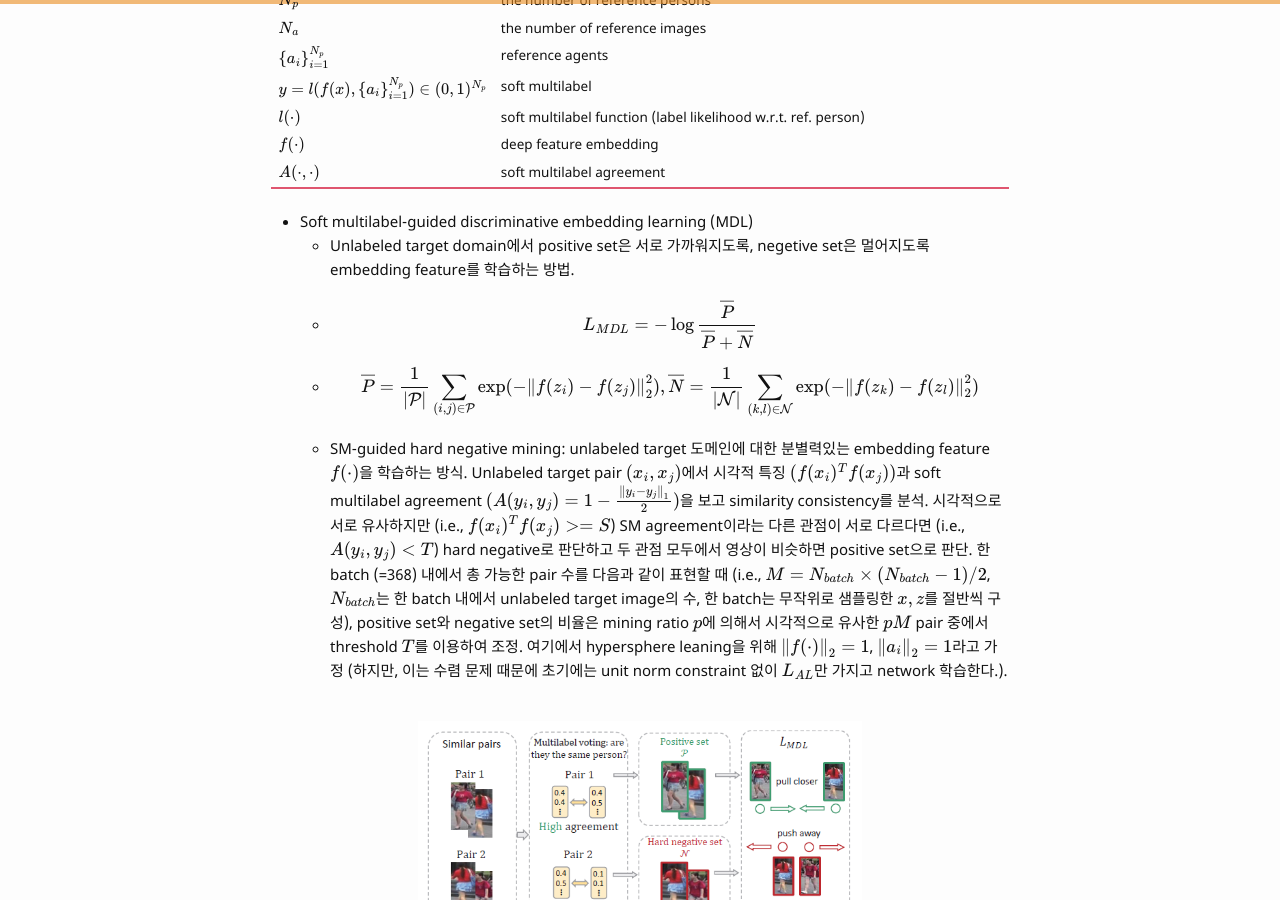
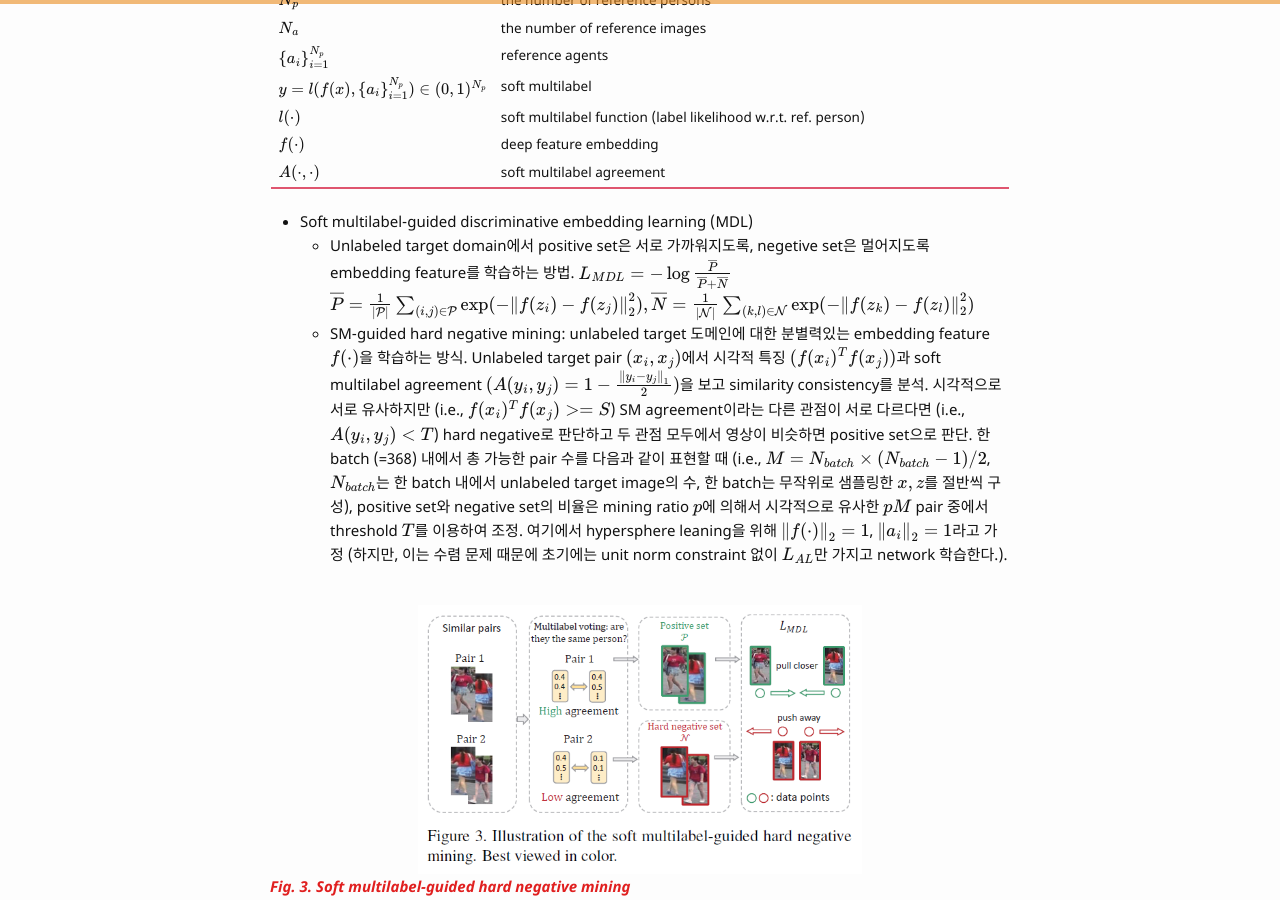
Before and after one commit to bismex/bismex.github.io, a Jekyll site: the page built from _posts/2019-07-03-MAR.md, in a window 1280 px wide and 900 px high, scrolled down 2439 px. Built offline with Jekyll 4.4.1, drawn with Linux system fonts in a browser that asks for light colours; formulas are drawn with MathJax 3; grey boxes are pictures that could not be loaded.

Commit message:
Update 2019-07-03-MAR.md

```diff
--- a/_posts/2019-07-03-MAR.md
+++ b/_posts/2019-07-03-MAR.md
@@ -80,8 +80,8 @@ tags: CV re-id unsupervised
 
 - Soft multilabel-guided discriminative embedding learning (MDL)
   - Unlabeled target domain에서 positive set은 서로 가까워지도록, negetive set은 멀어지도록 embedding feature를 학습하는 방법.
-  - $$L_{MDL} = -\log \frac{\overline{P}}{\overline{P} + \overline{N}}$$
-  - $$\overline{P} = \frac{1}{|\mathcal{P}|} \sum_{(i, j) \in \mathcal{P}} \exp (-\left \| f(z_i) - f(z_j) \right \|^2_2), \overline{N} = \frac{1}{|\mathcal{N}|} \sum_{(k, l) \in \mathcal{N}} \exp (-\left \| f(z_k) - f(z_l) \right \|^2_2)$$
+    $$L_{MDL} = -\log \frac{\overline{P}}{\overline{P} + \overline{N}}$$
+    $$\overline{P} = \frac{1}{|\mathcal{P}|} \sum_{(i, j) \in \mathcal{P}} \exp (-\left \| f(z_i) - f(z_j) \right \|^2_2), \overline{N} = \frac{1}{|\mathcal{N}|} \sum_{(k, l) \in \mathcal{N}} \exp (-\left \| f(z_k) - f(z_l) \right \|^2_2)$$
   - SM-guided hard negative mining: unlabeled target 도메인에 대한 분별력있는 embedding feature $$f(\cdot)$$을 학습하는 방식. Unlabeled target pair $$(x_i, x_j)$$에서 시각적 특징 $$(f(x_i)^T f(x_j))$$과 soft multilabel agreement $$(A(y_i, y_j)=1-\frac{\left \| y_i - y_j \right \|_1}{2})$$을 보고 similarity consistency를 분석. 시각적으로 서로 유사하지만 (i.e., $$f(x_i)^T f(x_j)>=S$$) SM agreement이라는 다른 관점이 서로 다르다면 (i.e., $$A(y_i, y_j)<T$$) hard negative로 판단하고 두 관점 모두에서 영상이 비슷하면 positive set으로 판단. 한 batch (=368) 내에서 총 가능한 pair 수를 다음과 같이 표현할 때 (i.e., $$M=N_{batch} \times (N_{batch} - 1 )/2$$, $$N_{batch}$$는 한 batch 내에서 unlabeled target image의 수, 한 batch는 무작위로 샘플링한 $$x, z$$를 절반씩 구성), positive set와 negative set의 비율은 mining ratio $$p$$에 의해서 시각적으로 유사한 $$pM$$ pair 중에서 threshold $$T$$를 이용하여 조정. 여기에서 hypersphere leaning을 위해 $$\left \| f(\cdot) \right \|_2=1$$, $$\left \| a_i \right \|_2=1$$라고 가정 (하지만, 이는 수렴 문제 때문에 초기에는 unit norm constraint 없이 $$L_{AL}$$만 가지고 network 학습한다.).
 
 
```
